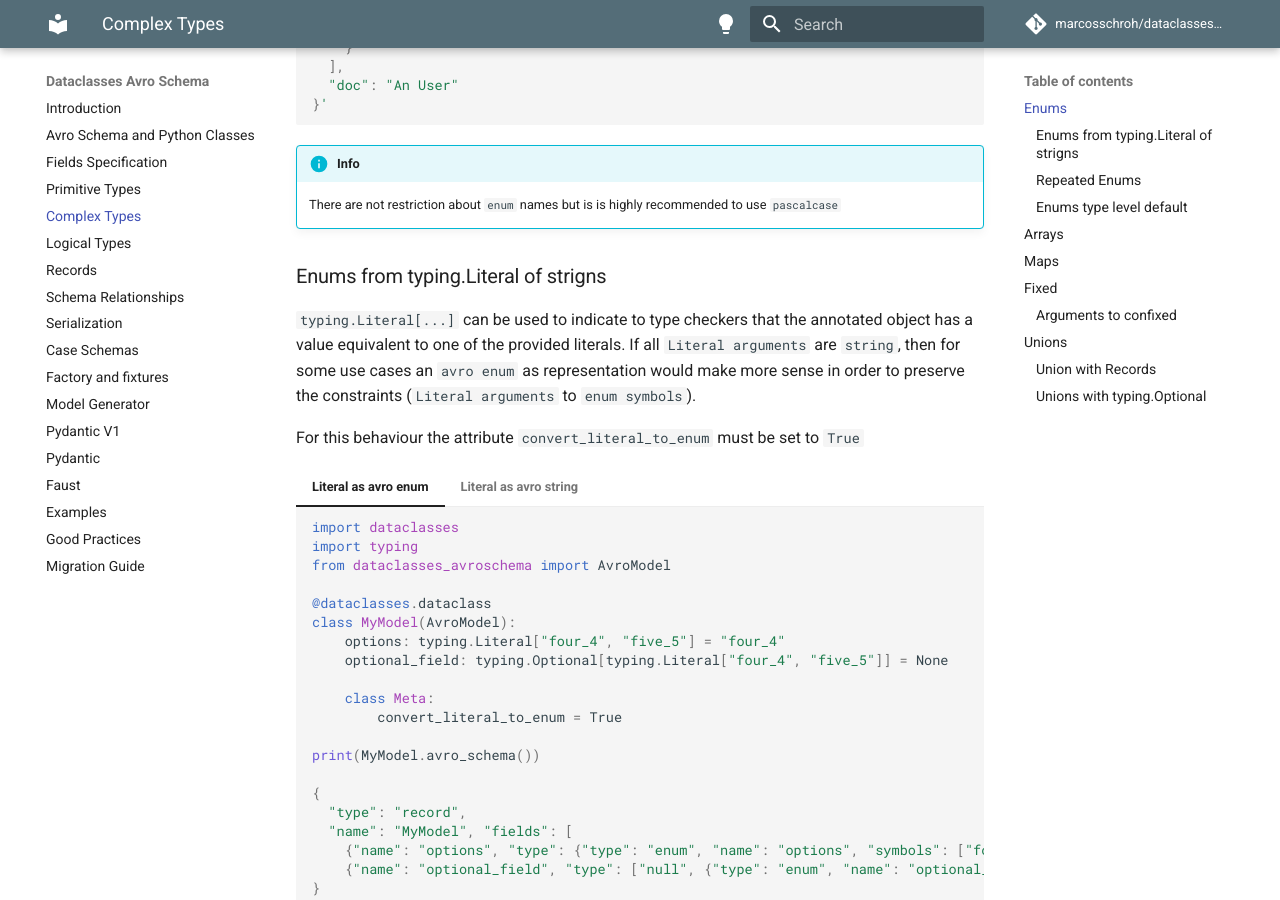
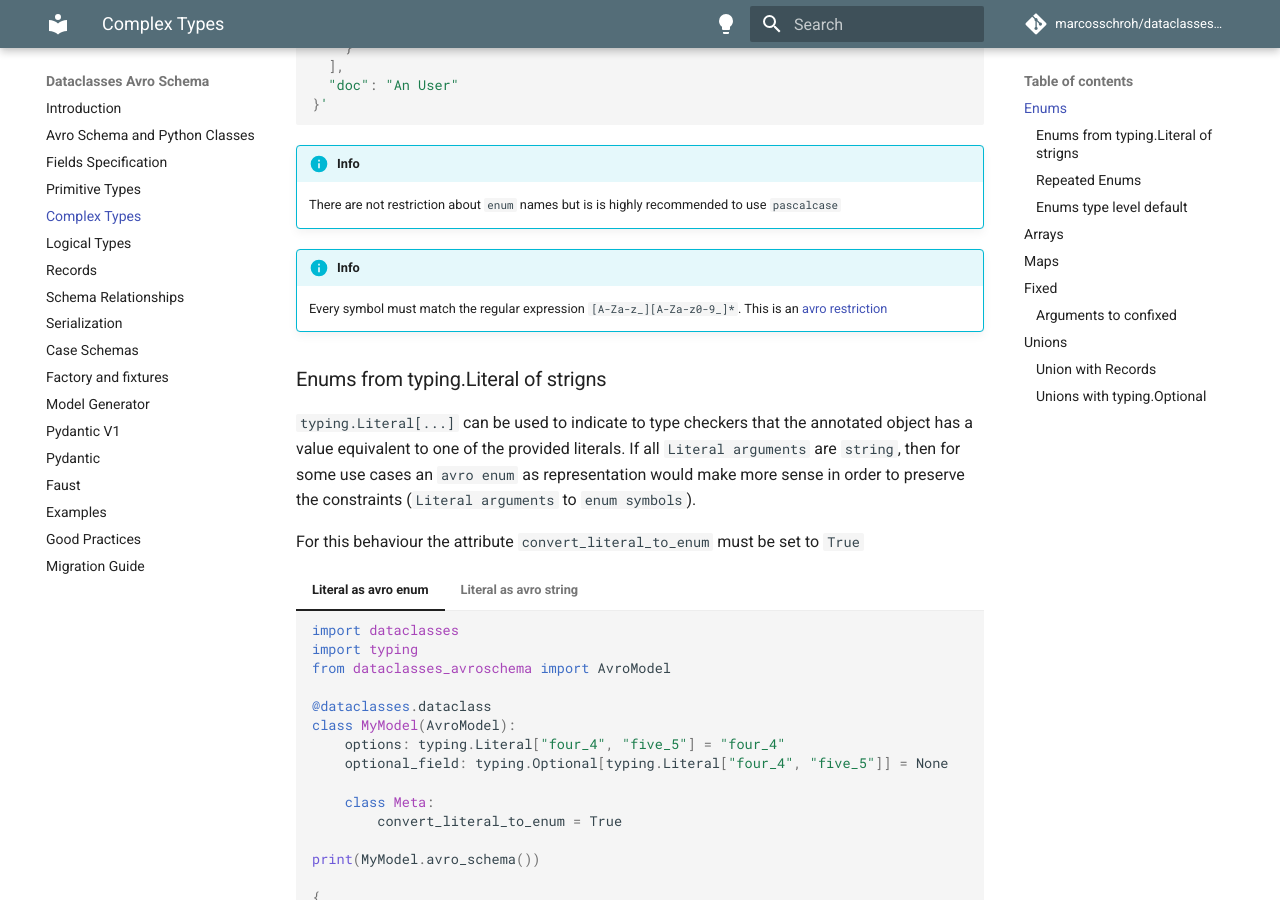
Before and after one commit to marcosschroh/dataclasses-avroschema, an MkDocs documentation site: the page built from docs/complex_types.md, in a window 1280 px wide and 900 px high, scrolled down 1732 px. Built offline with MkDocs 1.6.1 and Material for MkDocs 9.7.7, drawn with Linux system fonts in a browser that asks for light colours; comment, search, counter and statistics services are not loaded.

Commit message:
docs: info added over enum regex (#839)

```diff
--- a/docs/complex_types.md
+++ b/docs/complex_types.md
@@ -145,6 +145,9 @@ The following list represent the avro complex types mapped to python types:
 
 !!! info
     There are not restriction about `enum` names but is is highly recommended to use `pascalcase`
+
+!!! info
+    Every symbol must match the regular expression `[A-Za-z_][A-Za-z0-9_]*`. This is an [avro restriction](https://avro.apache.org/docs/1.12.0/specification/#enums)
 
 ### Enums from typing.Literal of strigns
 
```
